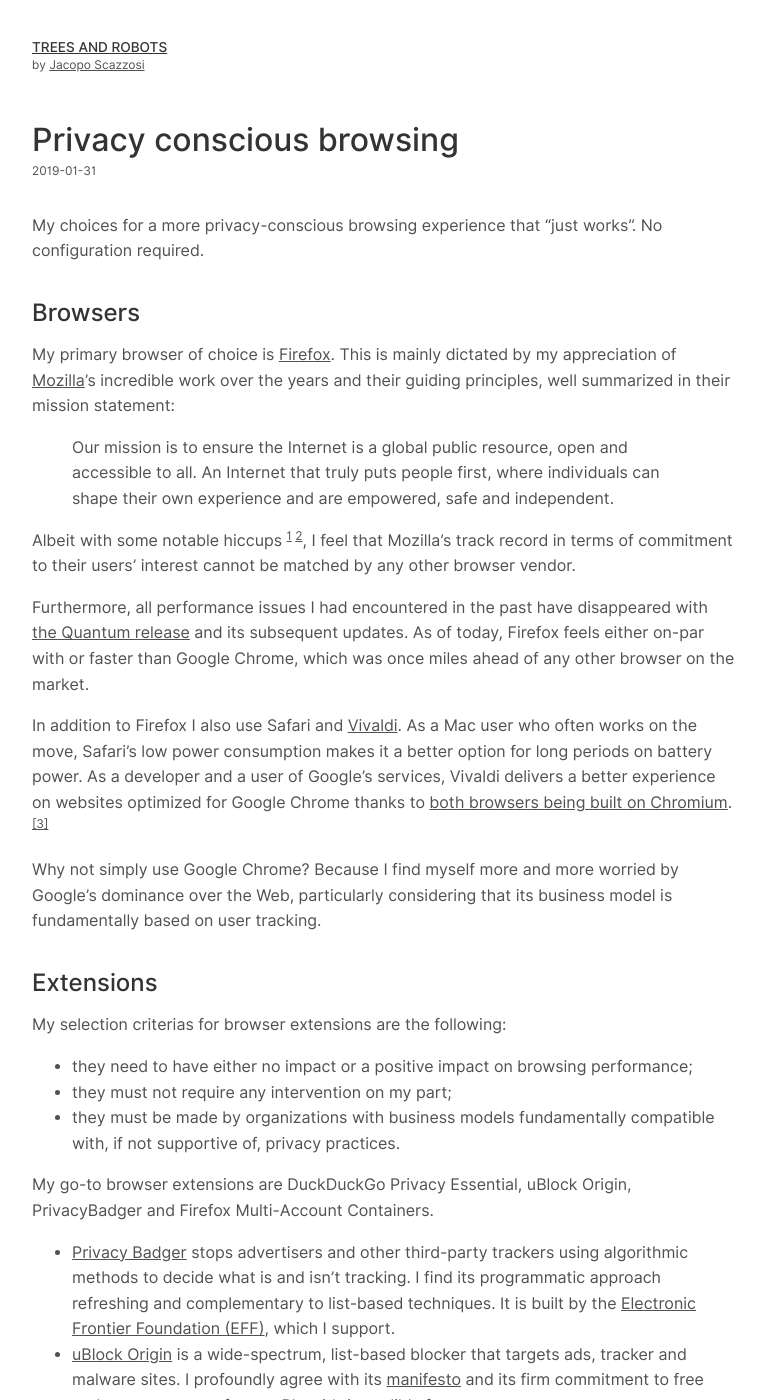
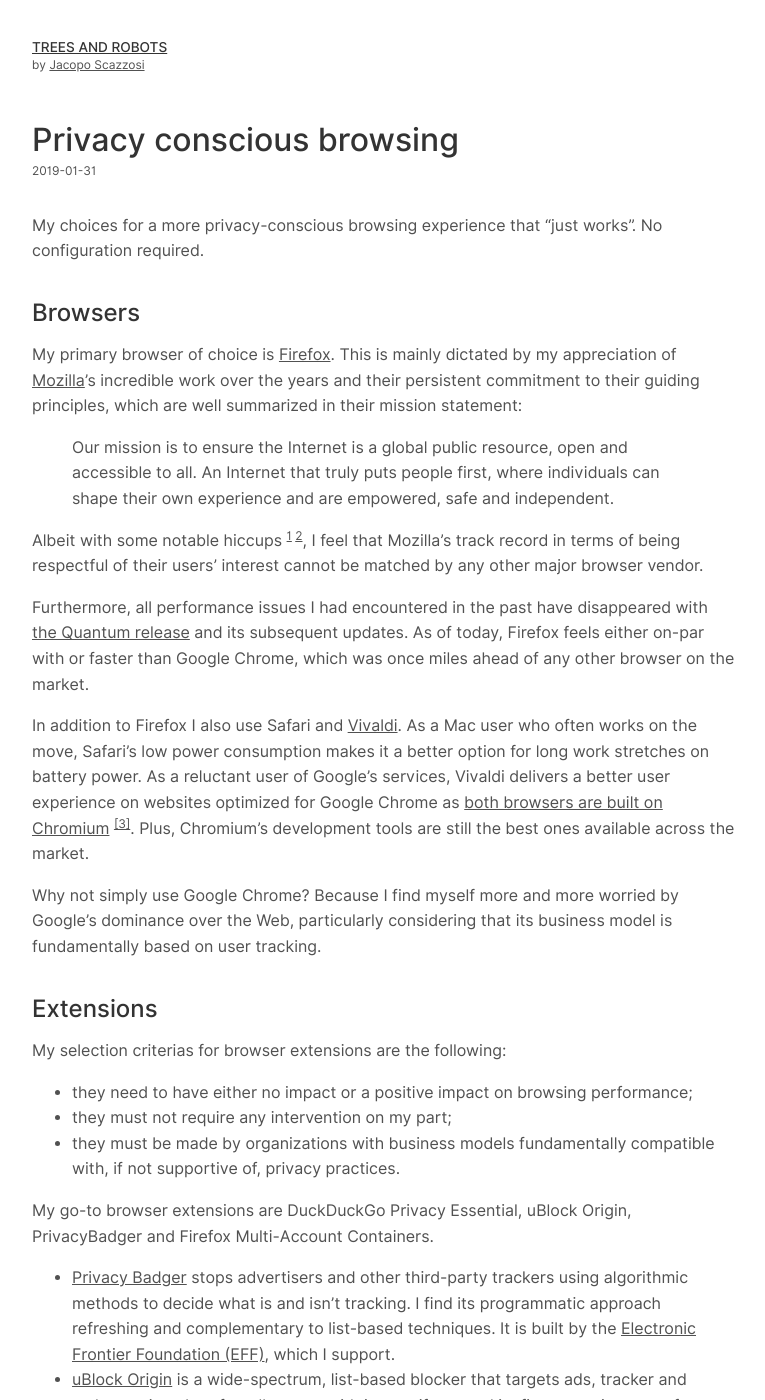
Before and after one commit to jacoscaz/treesandrobots.github.io, a Jekyll site: the page built from _posts/2019-01-31-privacy-conscious-browsing.md, in a window 1280 px wide and 1400 px high. Shown: the whole window, without its empty margins (256-1021 px from the left). Built offline with Jekyll 4.4.1, drawn with Linux system fonts in a browser that asks for light colours; some of the changed text lies outside the part shown.

Commit message:
fixes a few flow issues

```diff
--- a/_posts/2019-01-31-privacy-conscious-browsing.md
+++ b/_posts/2019-01-31-privacy-conscious-browsing.md
@@ -1,22 +1,23 @@
 ---
 title: "Privacy conscious browsing"
-description: "My picks of browsers and extensions for privacy-conscious browsing"
+description: "My personal selection of browsers and extensions for a more privacy-conscious browsing experience"
 ---
 
 My choices for a more privacy-conscious browsing experience that "just works". No configuration required.
 
 ## Browsers
 
-My primary browser of choice is [Firefox](https://www.mozilla.org/en-US/firefox/). This is mainly dictated by my appreciation of [Mozilla](https://www.mozilla.org/en-GB/)'s incredible work over the years and their guiding principles, well summarized in their mission statement:
+My primary browser of choice is [Firefox](https://www.mozilla.org/en-US/firefox/). This is mainly dictated by my appreciation of [Mozilla](https://www.mozilla.org/en-GB/)'s incredible work over the years and their persistent commitment to their guiding principles, which are well summarized in their mission statement:
 
 <blockquote cite="https://www.mozilla.org/en-GB/mission/">
 Our mission is to ensure the Internet is a global public resource, open and accessible to all. An Internet that truly puts people first, where individuals can shape their own experience and are empowered, safe and independent.
 </blockquote>
-Albeit with some notable hiccups <sup>[1](#firefox-pocket) [2](#firefox-mrrobot)</sup>, I feel that Mozilla's track record in terms of commitment to their users' interest cannot be matched by any other browser vendor.
+
+Albeit with some notable hiccups <sup>[1](#firefox-pocket) [2](#firefox-mrrobot)</sup>, I feel that Mozilla's track record in terms of being respectful of their users' interest cannot be matched by any other major browser vendor.
 
 Furthermore, all performance issues I had encountered in the past have disappeared with [the Quantum release](https://blog.mozilla.org/blog/2017/11/14/introducing-firefox-quantum/) and its subsequent updates. As of today, Firefox feels either on-par with or faster than Google Chrome, which was once miles ahead of any other browser on the market.
 
-In addition to Firefox I also use Safari and [Vivaldi](https://vivaldi.com/). As a Mac user who often works on the move, Safari's low power consumption makes it a better option for long periods on battery power. As a developer and a user of Google's services, Vivaldi delivers a better experience on websites optimized for Google Chrome thanks to [both browsers being built on Chromium](https://vivaldi.com/blog/vivaldi-different-from-chrome/). <sup> [[3]](#chromium-divide-and-conquer)</sup>
+In addition to Firefox I also use Safari and [Vivaldi](https://vivaldi.com/). As a Mac user who often works on the move, Safari's low power consumption makes it a better option for long work stretches on battery power. As a reluctant user of Google's services, Vivaldi delivers a better user experience on websites optimized for Google Chrome as [both browsers are built on Chromium](https://vivaldi.com/blog/vivaldi-different-from-chrome/) <sup> [[3]](#chromium-divide-and-conquer)</sup>. Plus, Chromium's development tools are still the best ones available across the market.
 
 Why not simply use Google Chrome? Because I find myself more and more worried by Google's dominance over the Web, particularly considering that its business model is fundamentally based on user tracking.
 
@@ -37,7 +38,7 @@
 
 ## Search engine
 
-My search engine of choice is [DuckDuckGo](https://duckduckgo.com/). It has evolved to the point in which it works very well for the vast majority of my searches. In those rare cases in which it doesn't, the `!g` shortcut makes it very easy to switch to Google without my hands ever leaving the keyboard.
+My search engine of choice is [DuckDuckGo](https://duckduckgo.com/). Once an ambitious but relatively unreliable search engine, it has evolved to the point in which it works very well for the vast majority of my searches. In those rare cases in which it doesn't, the `!g` shortcut makes it very easy to switch to Google without my hands ever leaving the keyboard. DuckDuckGo demonstrates the viability of a different business model for search engines, a model that does not thrive on tracking users throughout their online activity. Plus, it's called *DuckDuckGo*. What's not to like?
 
 ## Footnotes
 
```
